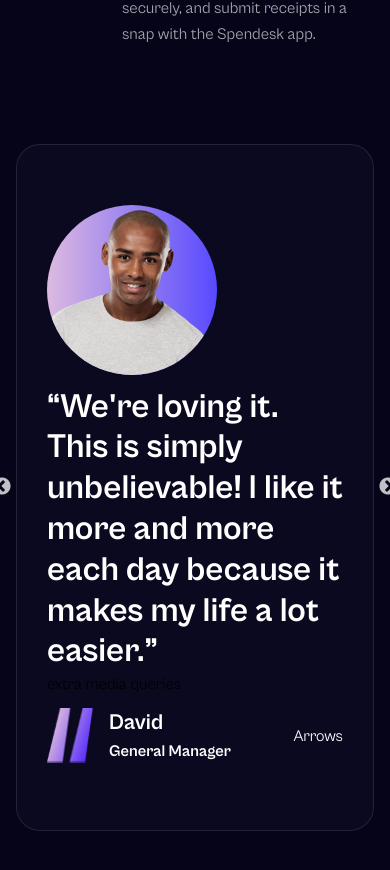
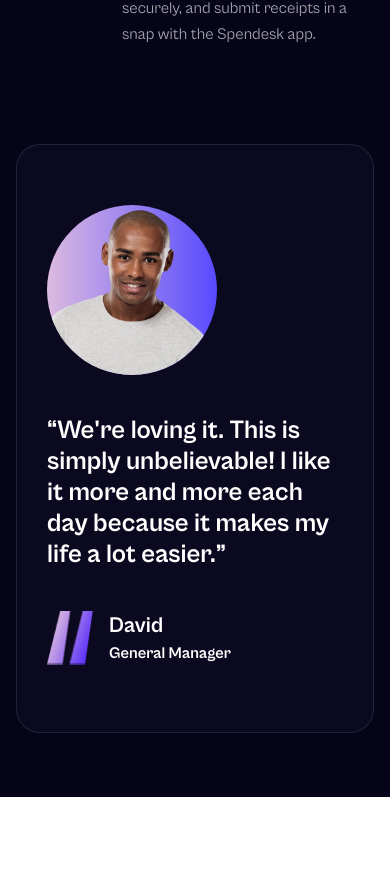
Before and after one commit to skupta12/DoWhith, a Next.js app: page / in a window 390 px wide. Shown: the part 6554-7424 px from the top of the page. After the commit the page ends 7351 px from the top, so only its background shows below. Built offline with nearby package versions, Linux system fonts and the light colour scheme.

Commit message:
The Testimonial component has been finished

```diff
--- a/src/app/layout.tsx
+++ b/src/app/layout.tsx
@@ -2,14 +2,14 @@ import type { Metadata } from "next";
 import "./globals.css";
 import local from 'next/font/local';
 import Header from "../components/Header";
-import { Inter } from 'next/font/google'
+import { Inter } from 'next/font/google';
 
+// Подключаем шрифт CabinetGrotesk
 const cabinetGrotesk = local({
   src: [
     {
       path: '../../public/fonts/CabinetGrotesk-Regular.woff2',
       weight: '400',
-
     },
     {
       path: '../../public/fonts/CabinetGrotesk-Medium.woff2',
@@ -23,28 +23,31 @@ const cabinetGrotesk = local({
   variable: '--font-cabinet-grotesk',
 });
 
-export const inter = Inter({ subsets: ['latin'] })
+// Подключаем шрифт Inter
+export const inter = Inter({ subsets: ['latin'] });
 
+// Экспортируем метаданные
 export const metadata: Metadata = {
   title: "DoWidth",
-  description: "Manage your money efficiently with DoWhith",
+  description: "Manage your money efficiently with DoWidth",
 };
 
+// Основная функция Layout
 export default function RootLayout({
   children,
-}: Readonly<{
+}: {
   children: React.ReactNode;
-}>) {
+}) {
   return (
     <html lang="en">
       <body className={`${cabinetGrotesk.className} antialiased`}>
         <Header />
         <main className="relative flex flex-col">
           <div className="flex-grow flex-1">
-          {children}
+            {children}
           </div>
         </main>
-        {/* <Footer/> */}
+        {/* <Footer /> */}
       </body>
     </html>
   );
--- a/src/components/sections/home/Testimonial.tsx
+++ b/src/components/sections/home/Testimonial.tsx
@@ -4,64 +4,66 @@ import MaxWidthWrapper from "@/components/MaxWidthWrapper";
 import { testimonial } from "@/data/placeholder-data";
 import styles from "@/style";
 import Image from "next/image";
-// import Testimonial1 from "/public/testimonial/testimonial-1.png";
-// import Testimonial2 from "/public/testimonial/testimonial-2.png";
 import Slider from "react-slick";
 import "slick-carousel/slick/slick.css";
 import "slick-carousel/slick/slick-theme.css";
+import { ArrowLeft, ArrowRight } from "lucide-react";
+import { MutableRefObject, useRef } from "react";
 
 const Testimonial = () => {
+
+  const sliderRef = useRef<any>(null);
+
+  const SamplePrevArrow = ({ className }: { className: string }) => {
+
+    return (
+      <div
+        onClick={() => sliderRef.current.slickPrev()}
+        className="arrow prev-arrow"
+      >
+        <ArrowLeft absoluteStrokeWidth size={64}  className={`arrows ${className}`} />
+      </div>
+    );
+  };
+
+  const SampleNextArrow = ({ className }: { className: string }) => {
+    return (
+      <div
+        onClick={() => sliderRef.current.slickNext()}
+        className="arrow next-arrow"
+      >
+       <ArrowRight absoluteStrokeWidth size={64}  className={`arrows ${className}`} />
+      </div>
+    );
+  };
+
   var settings = {
     dots: false,
     infinite: true,
     speed: 600,
     slidesToShow: 1,
     slidesToScroll: 1,
-    initialSlide: 0,
-    // adaptiveHeight: true,
-    // nextArrow: <SampleNextArrow />,
-    // prevArrow: <SamplePrevArrow />,
-    // responsive: [
-    //   {
-    //     breakpoint: 1300,
-    //     settings: {
-    //       slidesToShow: 1,
-    //     },
-    //   },
-    //   {
-    //     breakpoint: 1024,
-    //     settings: {
-    //       slidesToShow: 2,
-    //     },
-    //   },
-    //   {
-    //     breakpoint: 640,
-    //     settings: {
-    //       slidesToShow: 1,
-    //     },
-    //   },
-    // ],
+    arrows: false,
   };
 
   return (
     <section className={`${styles.sectionPaddingV1} bg-primary-100`}>
       <MaxWidthWrapper>
-        <div className="border border-white/10 rounded-3xl bg-[#0b091f]">
-          <Slider {...settings}>
+        <div className="border border-white/10 rounded-3xl bg-[#0b091f] relative">
+          <Slider ref={sliderRef} {...settings}>
             {testimonial.map((item, i) => (
               <div
                 className="overflow-hidden md:py-[70px] py-[60px] md:px-[50px] px-[30px]"
                 key={i}
               >
-                <div className="grid grid-cols-12 gap-x-5 gap-y-3">
+                <div className="grid grid-cols-12 gap-x-5 gap-y-10">
                   <div className="md:col-span-8 col-span-12 order-1">
                     <h2
-                      className={`${styles.heading200} text-white lg:text-[42px]
-                      md:text-[34px] sm:text-[28px] text-[24px]`}
+                      className={`text-white lg:text-[42px]
+                      sm:text-[34px] text-[26px] leading-[1.2] font-semibold`}
                     >
                       <q>{item.title}</q>
-                    </h2>{" "}
-                    {"extra media queries"}
+                    </h2>
                   </div>
                   <div className="md:order-2 md:col-span-4 col-span-12
                   md:justify-self-end">
@@ -95,7 +97,13 @@ const Testimonial = () => {
                           </span>
                         </div>
                       </div>
-                      <div className="text-white">Arrows</div>
+                      <div className="sm:flex hidden items-center justify-center gap-4">
+                        <SamplePrevArrow className="text-white border w-[50px] h-[50px]
+                        rounded-full p-2 cursor-pointer hover:bg-white hover:text-black duration-300" />
+
+                        <SampleNextArrow className="text-white border w-[50px] h-[50px]
+                        rounded-full p-2 cursor-pointer hover:bg-white hover:text-black duration-300" />
+                      </div>
                     </div>
                   </div>
                 </div>
```
Also changed, not shown: src/app/globals.css (+0 -7 lines). Lines whose indentation alone changed are shown as unchanged.
